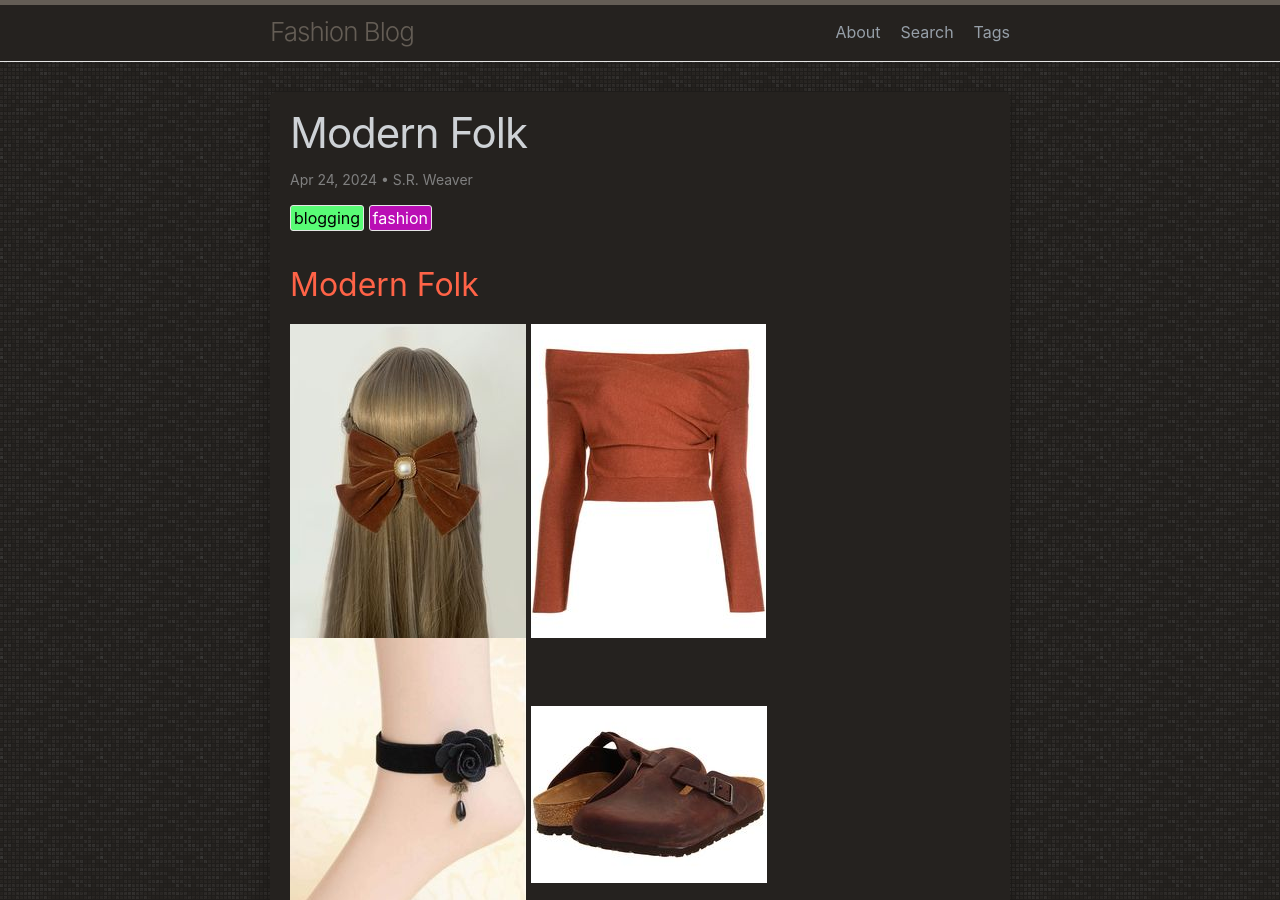
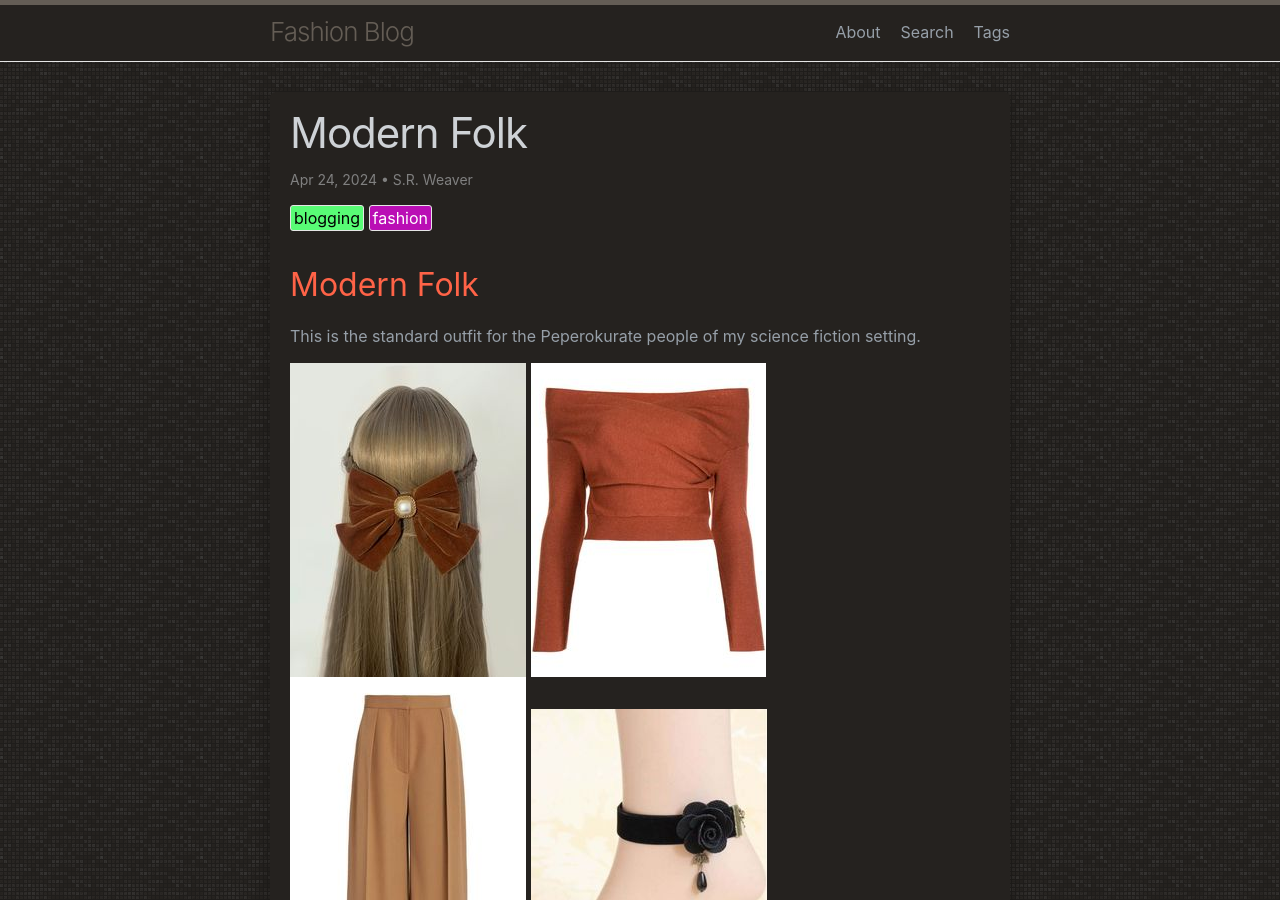
Before and after one commit to LWFlouisa/FashionBlog, a Jekyll site: the page built from _posts/2024-04-24-w_modernfolk.md, in a window 1280 px wide and 900 px high. Built offline with Jekyll 4.4.1, drawn with Linux system fonts in a browser that asks for light colours; our own code applies the rules of GitHub Pages for plain Markdown files.

Commit message:
Update 2024-04-24-w_modernfolk.md

```diff
--- a/_posts/2024-04-24-w_modernfolk.md
+++ b/_posts/2024-04-24-w_modernfolk.md
@@ -4,7 +4,10 @@ author: "S.R. Weaver"
 tags: fashion blogging
 ---
 ## Modern Folk
+This is the standard outfit for the Peperokurate people of my science fiction setting.
+
 ![Brown Bow](https://github.com/LWFlouisa/FashionBlog/blob/main/images/ModernFolk/1431fe0b9135bd713cef997920aee924.jpg?raw=true)
 ![Brown Off Shoulder Top](https://github.com/LWFlouisa/FashionBlog/blob/main/images/ModernFolk/983597cfa9e268a43de4a83470ff3168.jpg?raw=true)
+![Brown Pants](https://github.com/LWFlouisa/FashionBlog/blob/main/images/ModernFolk/c9830bb8b6662403106c1527ca68d28f.jpg?raw=true)
 ![Ankle Bracelet](https://github.com/LWFlouisa/FashionBlog/blob/main/images/ModernFolk/546ac861c84193bcb27ac71d0dba7b8b.jpg?raw=true)
 ![Birkenstock Boston Clog](https://github.com/LWFlouisa/FashionBlog/blob/main/images/ModernFolk/bdc150cd807eaacdb88d6821301722aa.jpg?raw=true)
```
